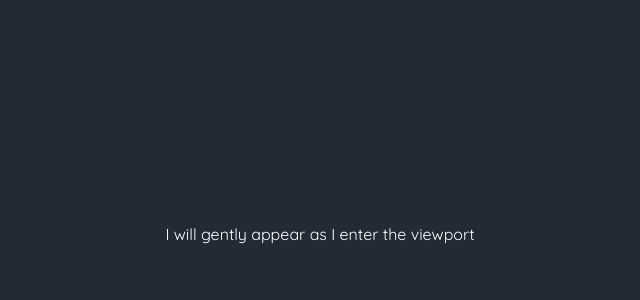
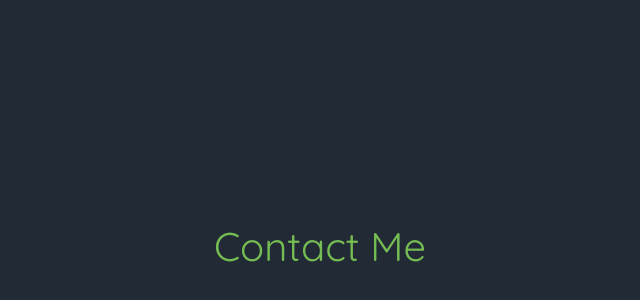
Before and after one commit to patrickJasonDuque/Next-TS-Portfolio, a Next.js app: page / in a window 1280 px wide. Shown: the part 1448-1748 px from the top of the page, without its empty margins (320-960 px from the left). Built offline with nearby package versions, Linux system fonts and the light colour scheme.

Commit message:
changed favicon

```diff
--- a/pages/index.tsx
+++ b/pages/index.tsx
@@ -15,7 +15,7 @@ export default function Home() {
 			<div className='text-white text-center mt-5' id='contact'>
 				<div style={{ height: '500px' }} />
 				<Fade>
-					<p>I will gently appear as I enter the viewport</p>
+					<h1 className='text-success'>Contact Me</h1>
 				</Fade>
 			</div>
 			<div style={{ height: '1000px' }} />
```
Also changed, not shown: 1 other file (tests, documents, lock files or other folders).
